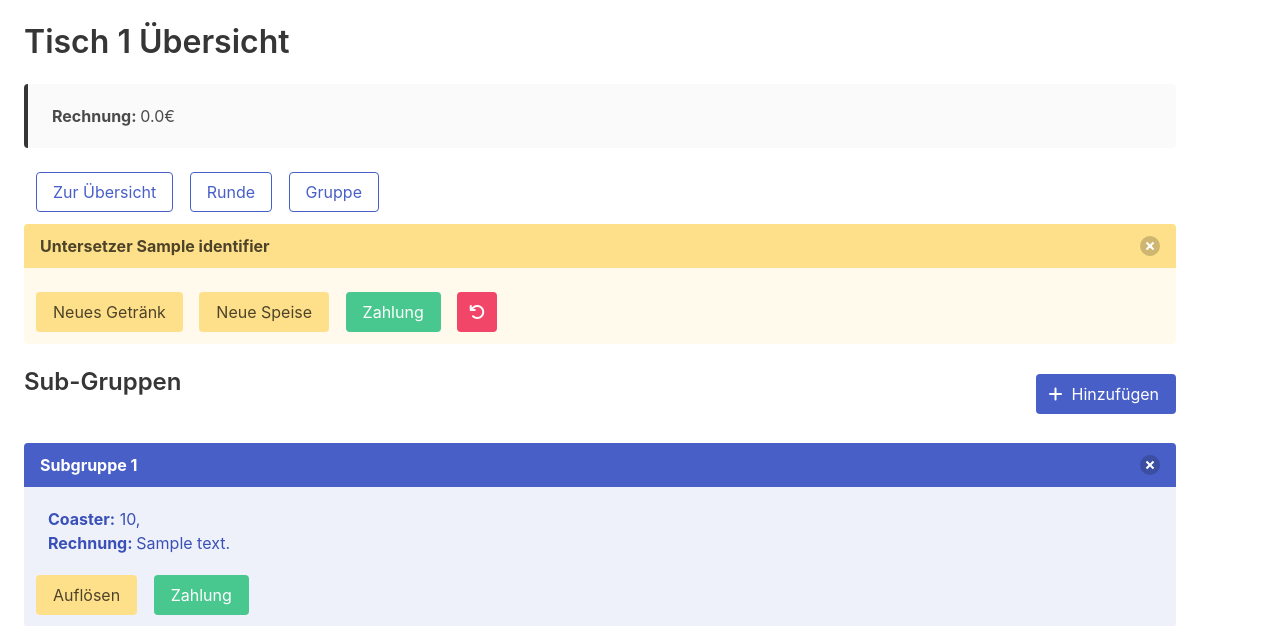
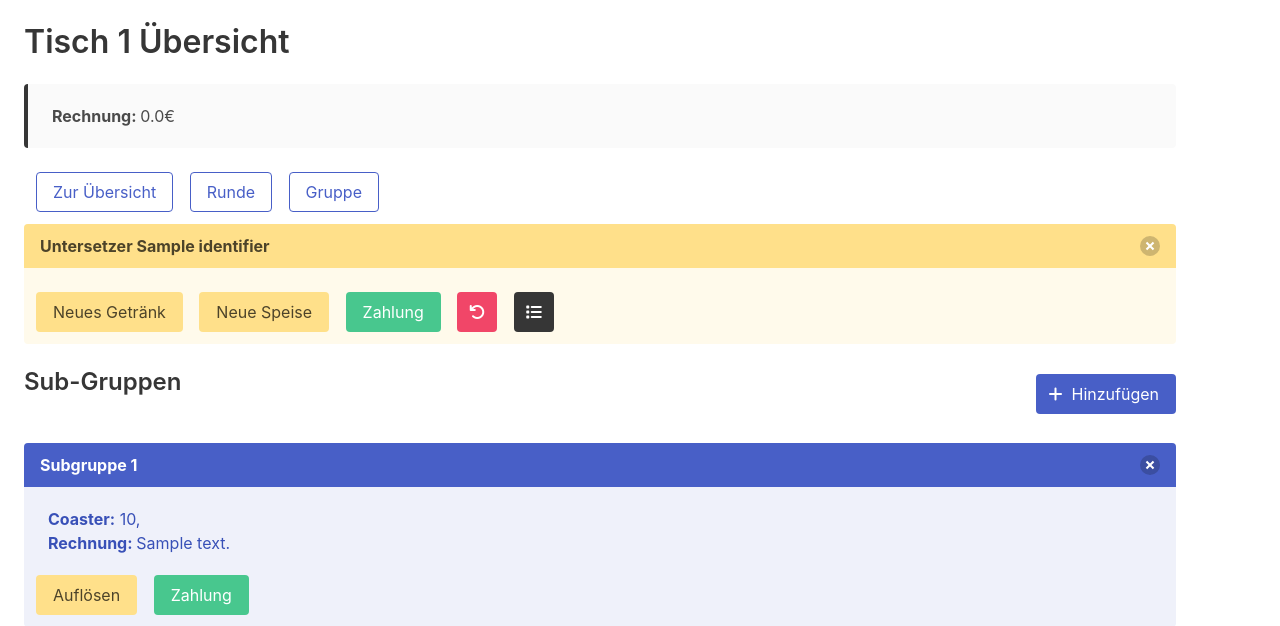
Before and after one commit to ewieenzoes/SmartCoasterServer, a Django app: template templates/table.html in a window 1280 px wide. Shown: the top 626 px of the page. Run offline with Django 4.2, Linux system fonts and the light colour scheme; tables that the repository leaves empty hold one stand-in row (values such as "Sample post"); the template is opened without the code that fills it: values that come from a table or form of the project are taken from there, most other values are stand-ins (such as "Sample title", 1, 10 or a date in 2020); some libraries are stand-ins or nearby versions.

Commit message:
OverviewGuests

```diff
--- a/templates/table.html
+++ b/templates/table.html
@@ -75,6 +75,13 @@
                           <i class="fas fa-undo"></i>
                         </span>
                     </button>
+                    <a href="/gs/{{ n.identifier }}/">
+                    <button class="button is-dark ml-3" >
+                        <span class="icon is-small">
+                          <i class="fas fa-list"></i>
+                        </span>
+                    </button>
+                        </a>
                 </article>
                 <div class="modal is-active" x-show="orderModal{{ forloop.counter }}" x-cloak>
                     <div class="modal-background"></div>
--- a/untersetzerBroker/views.py
+++ b/untersetzerBroker/views.py
@@ -101,7 +101,7 @@ def getSubGroups(request, identifier):
     tableCoaster = []
     for coaster in table.coasters.all():
         tableCoaster.append(coaster)
-    return render(request, 'subGroups.html', {'tableTemplateData': tableCoaster, 'tableId': table.identifier,})
+    return render(request, 'subGroups.html', {'tableTemplateData': tableCoaster, 'tableId': table.identifier })
 
 
 def getTableGroupOrder(request, identifier):
```
